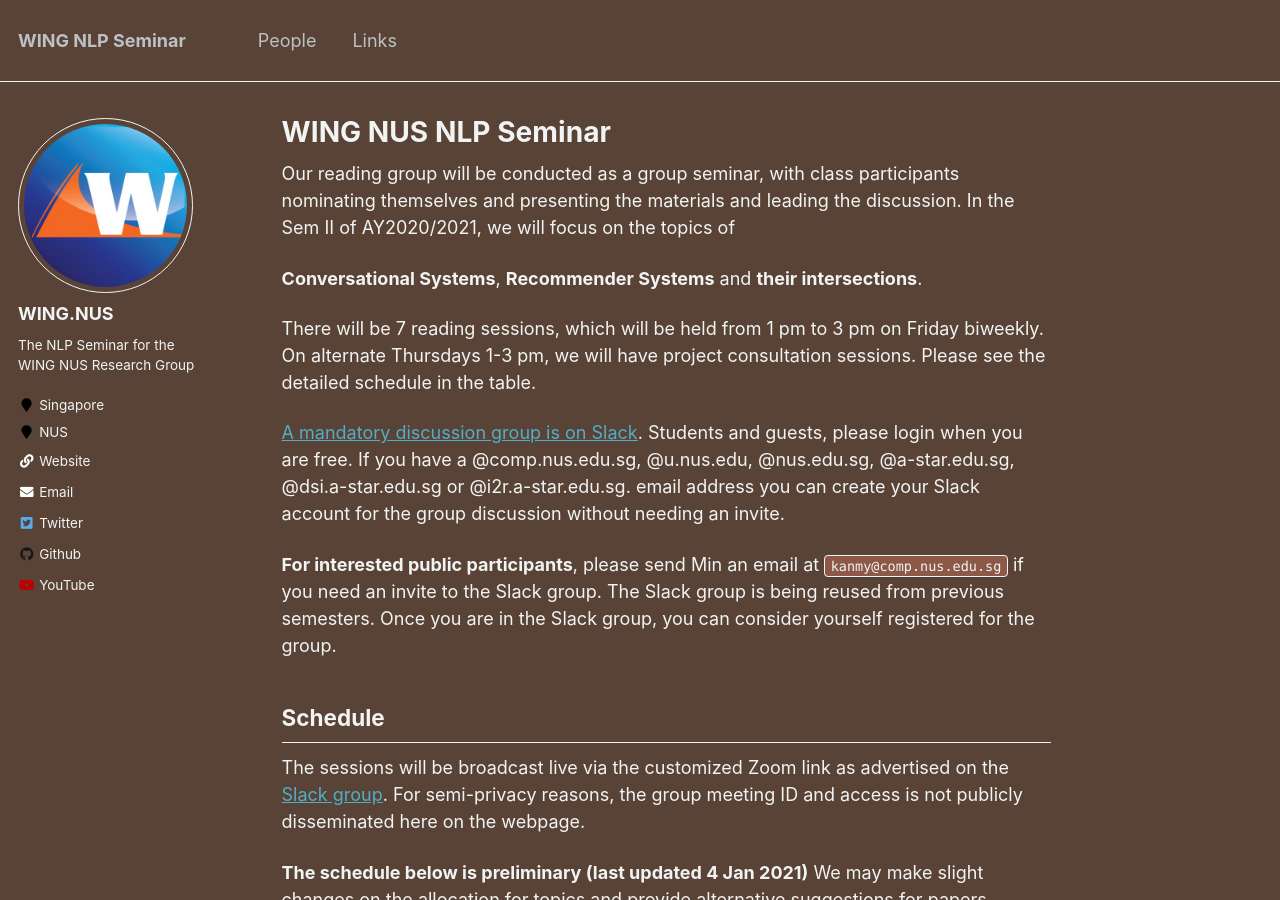
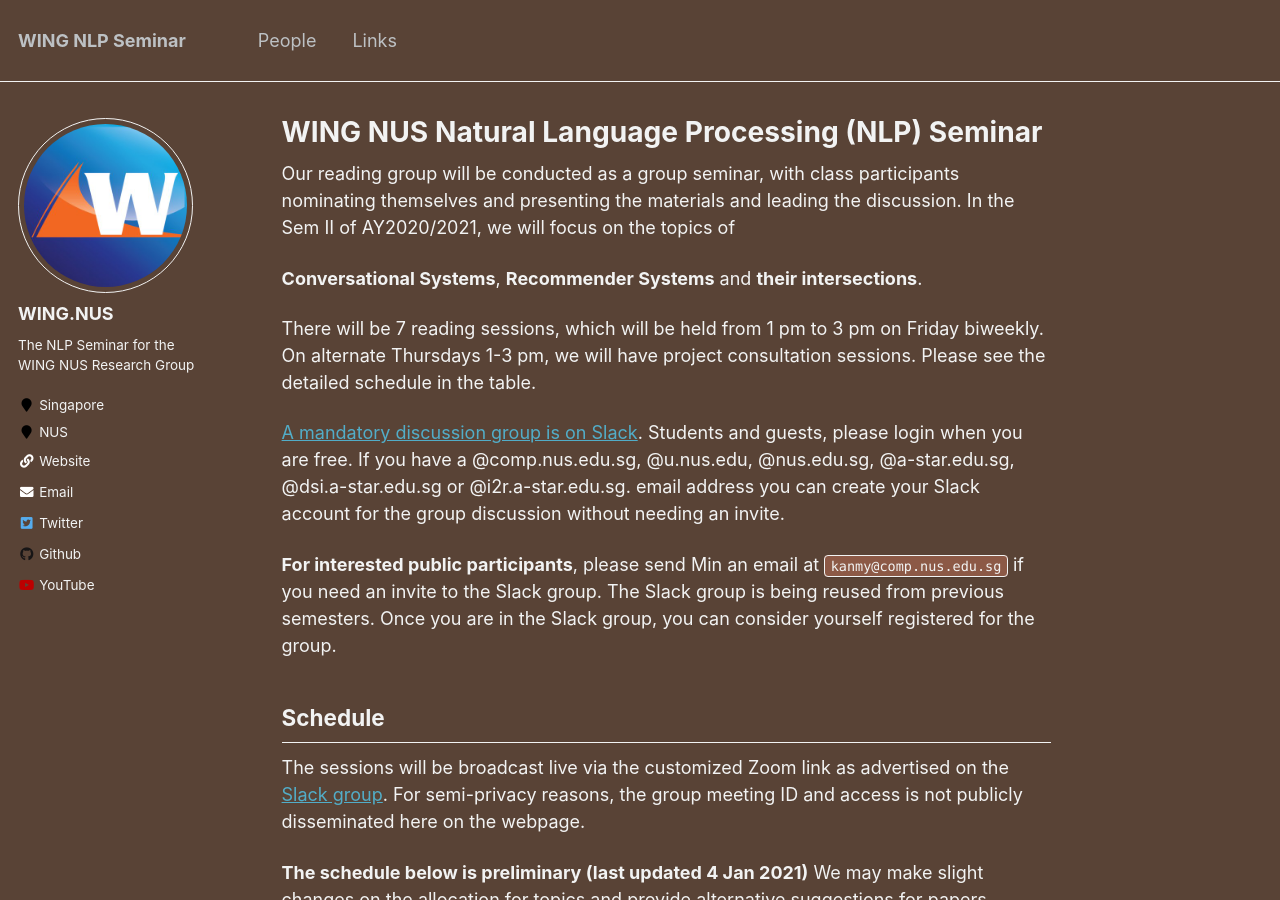
Before and after one commit to WING-NUS/nlp-seminar, a Jekyll site: the page built from _pages/about.md, in a window 1280 px wide and 900 px high. Built offline with Jekyll 4.4.1, drawn with Linux system fonts in a browser that asks for light colours.

Commit message:
still update metadata

```diff
--- a/_pages/about.md
+++ b/_pages/about.md
@@ -1,6 +1,6 @@
 ---
 permalink: /
-title: "WING NUS NLP Seminar"
+title: "WING NUS Natural Language Processing (NLP) Seminar"
 author_profile: true
 redirect_from:
   - /about/
```
